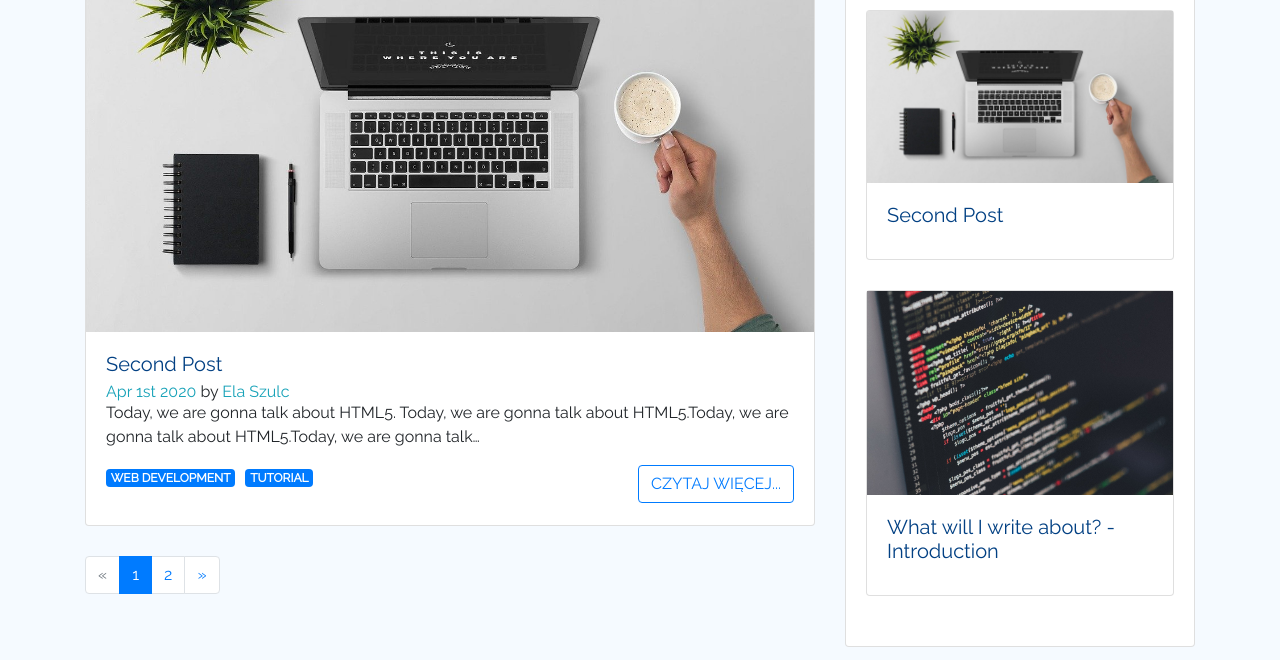
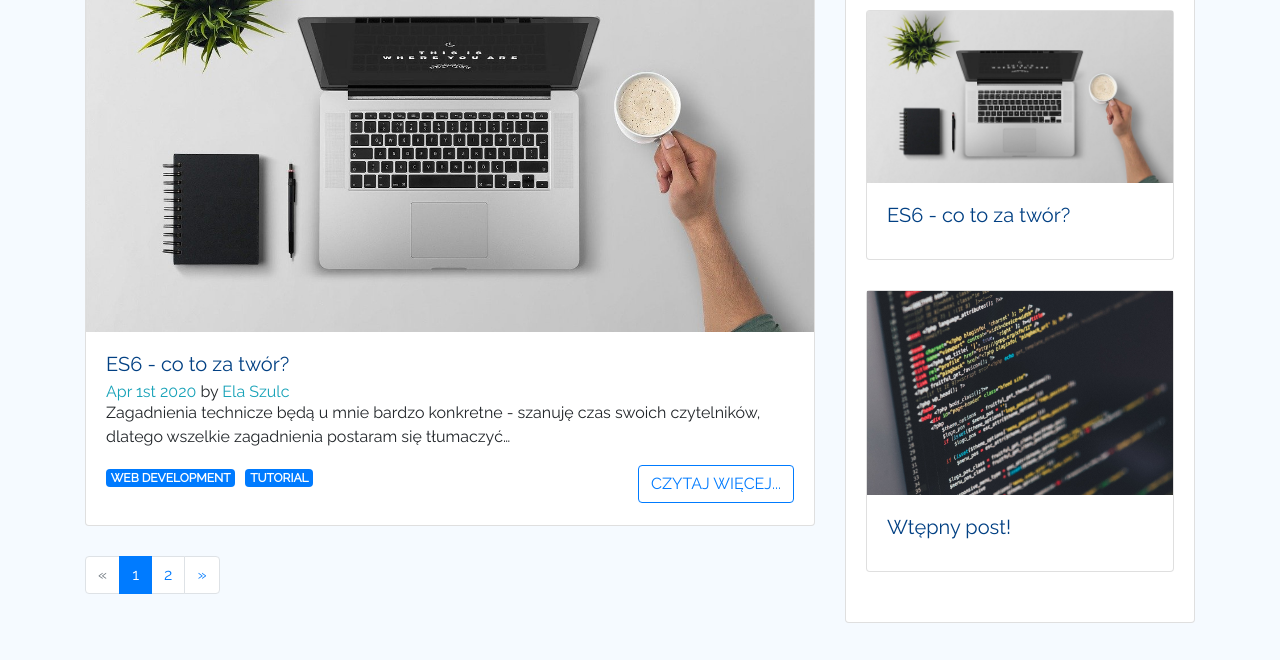
Before and after one commit to elizabethberger/gatsby-blog, a Gatsby site: page / in a window 1280 px wide. Shown: the part 947-1607 px from the top of the page. Built offline with nearby package versions, Linux system fonts and the light colour scheme; Gatsby itself is replaced by a stand-in of ours.

Commit message:
Update posts

```diff
--- a/src/pages/posts/001-first-post.md
+++ b/src/pages/posts/001-first-post.md
@@ -1,9 +1,9 @@
 ---
-title: 'What will I write about? - Introduction'
+title: 'Wtępny post!'
 date: 2020-03-31 12:00:00
 author: 'Ela Szulc'
 image: ../../images/code.jpg
 tags:
 - personal
 ---
-Hi! Welcome to my personal website. I hope you like what I'm writing about. I would like to focus on issues related to the world of frontend.  I will also share personal reflections from the IT world and report on what I am currently working on and what problems I am facing. I believe that what you find here will be at least a little valuable and you will find what you are looking for here.
+Cześć! Kolejny blog o programowaniu...O nie... :) Będę pisała tu o tajnikach kodowania...może jednak nie taki tajnika - a raczej podstawach. Trzymajcie się mocno, bo zaczynamy jazdę bez przymanki :)
--- a/src/pages/posts/002-second-blog-post.md
+++ b/src/pages/posts/002-second-blog-post.md
@@ -1,5 +1,5 @@
 ---
-title: 'Second Post'
+title: 'ES6 - co to za twór?'
 date: 2020-04-01 12:00:00
 author: 'Ela Szulc'
 image: ../../images/code1.jpg
@@ -7,4 +7,7 @@ tags:
 - Web development
 - tutorial
 ---
-Today, we are gonna talk about HTML5. Today, we are gonna talk about HTML5.Today, we are gonna talk about HTML5.Today, we are gonna talk about HTML5.Today, we are gonna talk about HTML5.Today, we are gonna talk about HTML5.Today, we are gonna talk about HTML5.
+
+Zagadnienia technicze będą u mnie bardzo konkretne - szanuję czas swoich czytelników, dlatego wszelkie zagadnienia postaram się tłumaczyć jak najtreściwiej.
+
+ES6 - jest popularnym i powszechnie stosowanym stanrdem. Przyjrzyjmy się co nowego wnosi w porównaniu do swojego poprzednika:
```
